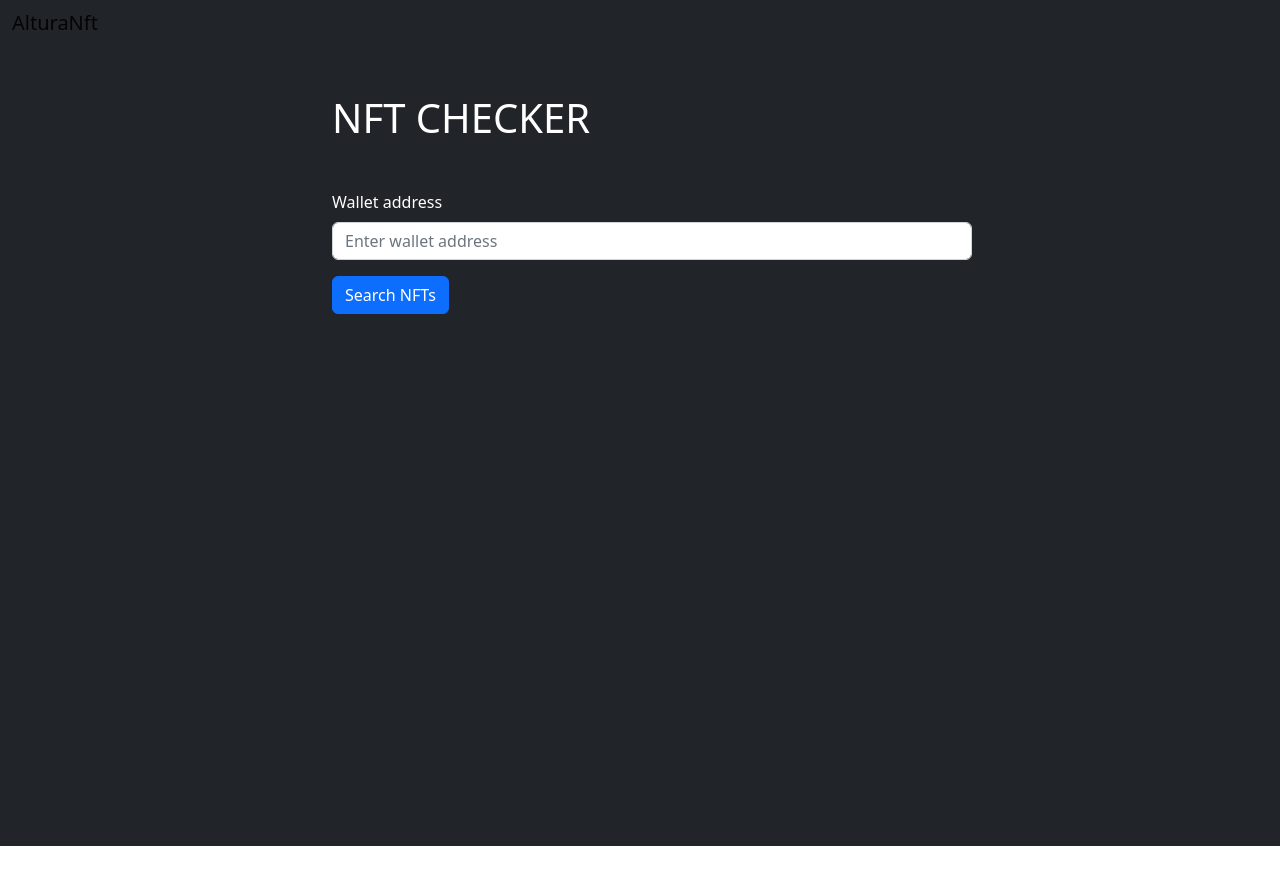
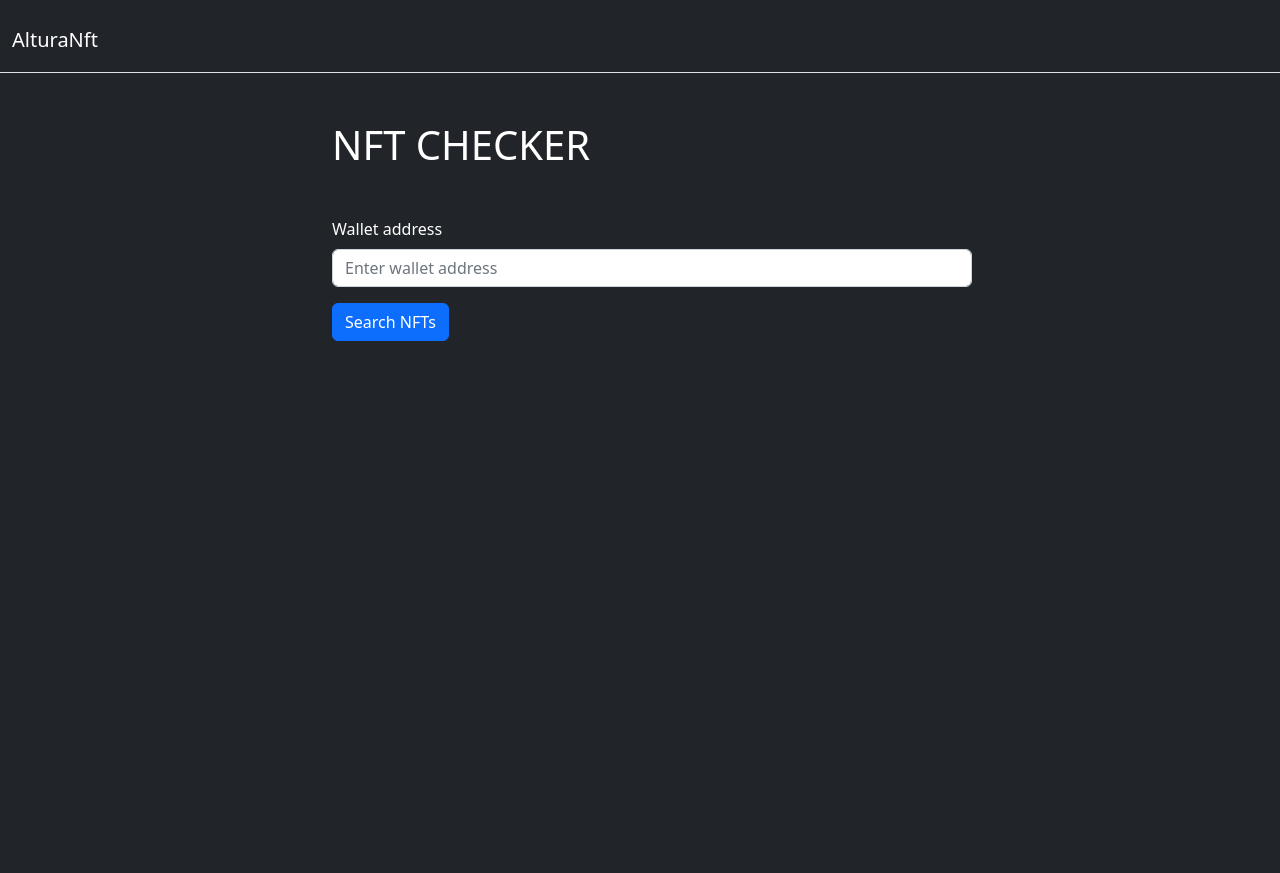
Before and after one commit to udonte/NFT-Wallet-Checker, a Next.js app: page / in a window 1280 px wide. Before the commit the page ends 846 px from the top, so only its background shows below. Built offline with nearby package versions, Linux system fonts and the light colour scheme.

Commit message:
adjusted UI

```diff
--- a/src/pages/index.js
+++ b/src/pages/index.js
@@ -28,10 +28,10 @@ export default function Home() {
         <meta name="viewport" content="width=device-width, initial-scale=1" />
         <link rel="icon" href="/favicon.ico" />
       </Head>
-       <nav class="navbar navbar-default bg-dark text-white">
+       <nav className="navbar navbar-default bg-dark text-white  navbar-expand-lg navbar-light border-bottom">
             <div class="container-fluid">
               <div class="navbar-header">
-                <a class="navbar-brand" href="#">AlturaNft</a>
+                <h1><a class="navbar-brand text-white font-weight-bold" href="#">AlturaNft</a></h1>
               </div>
             </div>
           </nav>
```
